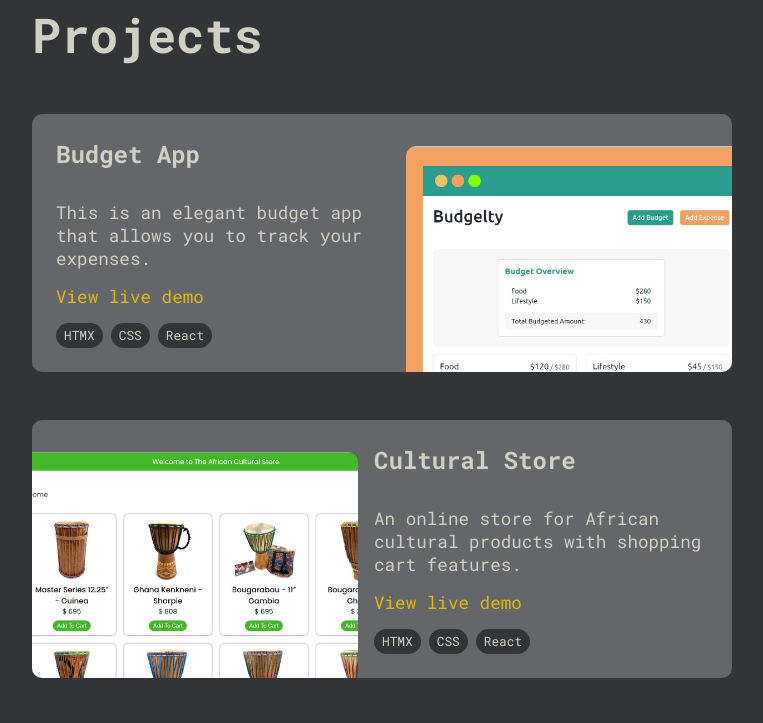
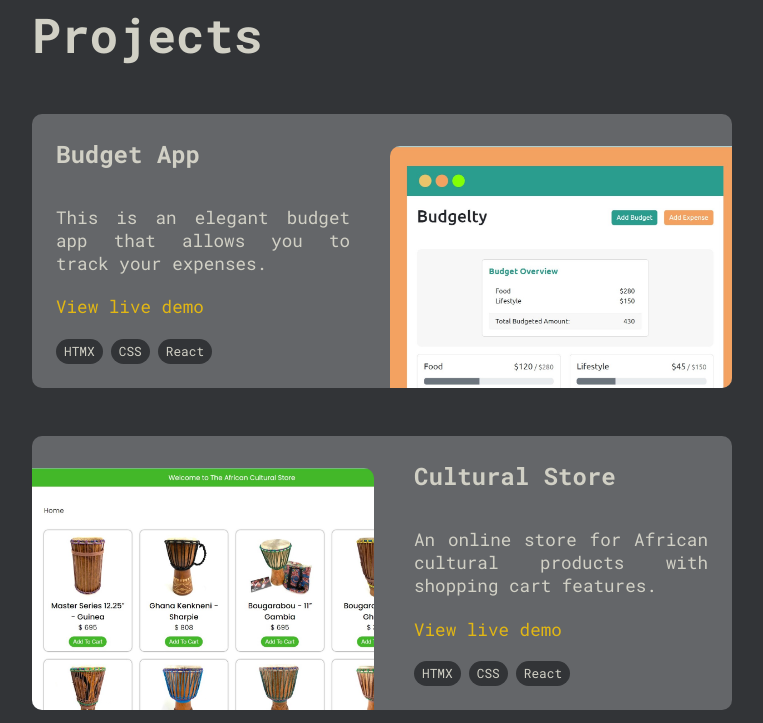
Before and after one commit to SUBiango/personal-website, a website: page index.html in a window 1280 px wide. Shown: the part 1002-1725 px from the top of the page, without its empty margins (258-1021 px from the left). Drawn offline with nearby package versions, Linux system fonts and the light colour scheme.

Commit message:
Fixed padding issues on portfolio images

```diff
--- a/scss/style.scss
+++ b/scss/style.scss
@@ -201,6 +201,10 @@ img {
                     margin-bottom: 1rem;
                 }
 
+                p {
+                    text-align: justify
+                }
+
                 a  {
                     text-decoration: none;
                     color: $secondary-color;
@@ -227,7 +231,7 @@ img {
             img {
                 border-radius: 0 10px 0 10px;
                 width: 50%;
-                margin: 2rem -1.5rem -1.5rem -1.5rem;
+                margin: 2rem 0 -0.5rem -0.5rem;
                 transition: transform 0.3s;
             }
 
@@ -242,7 +246,7 @@ img {
             img {
                 border-radius: 10px 0 10px 0;
                 width: 50%;
-                margin: 2rem -1.5rem -1.5rem -1.5rem;
+                margin: 2rem -0.5rem -0.5rem 0;
                 transition: transform 0.3s;
             }
 
```
Also changed, not shown: css/style.css, 1 other file.
